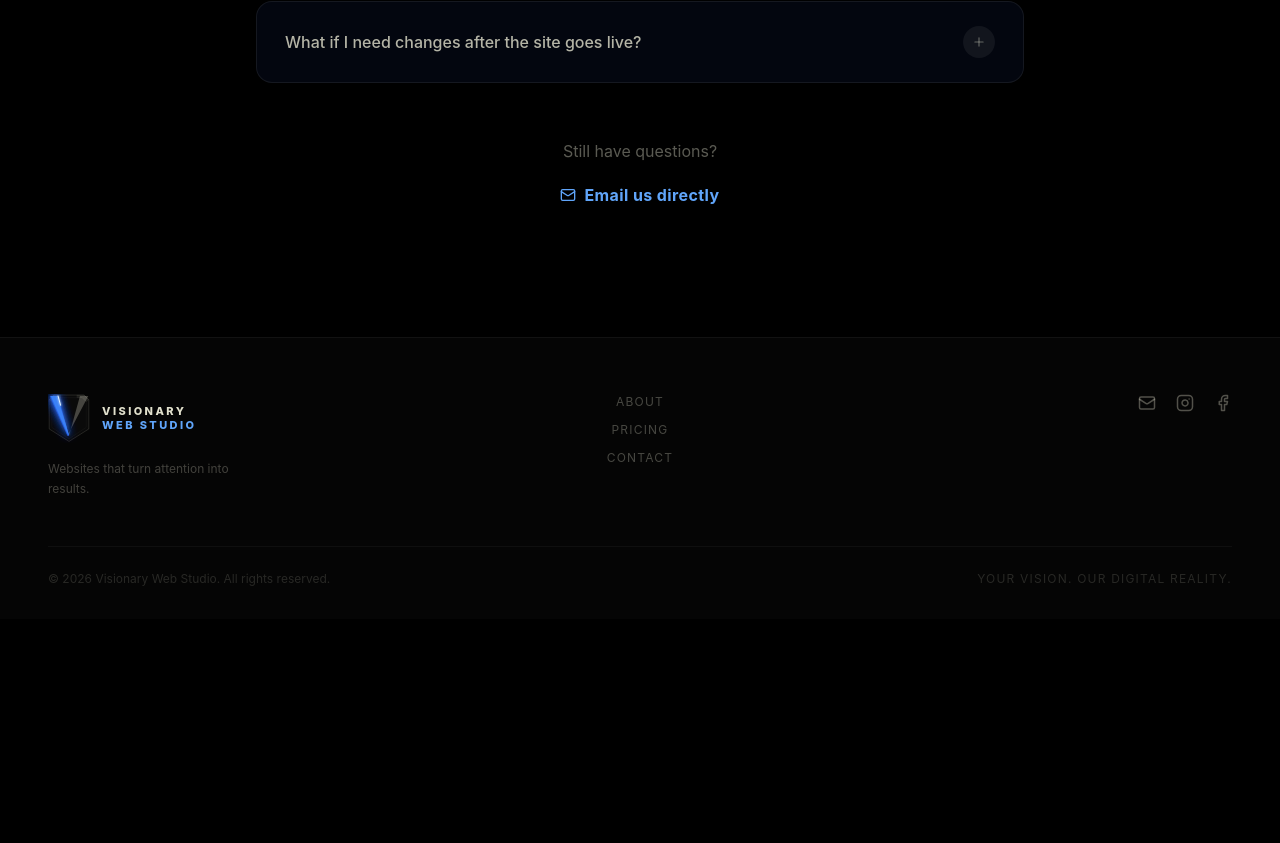
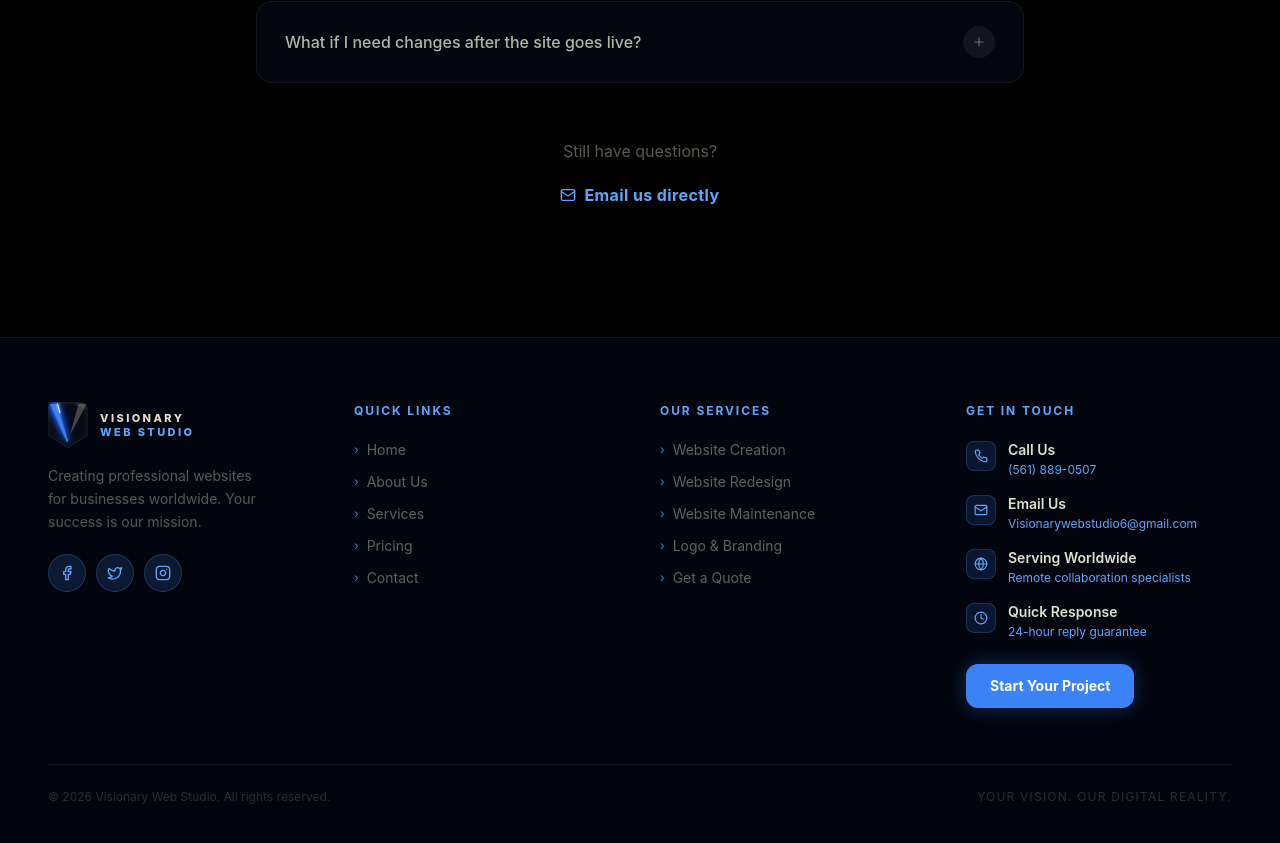
Before and after one commit to traviskenlocean1-oss/VISIONARY, a React (Vite) app: page /contact in a window 1280 px wide. Shown: the part 3440-4283 px from the top of the page. Before the commit the page ends 4059 px from the top, so only its background shows below. Built offline with nearby package versions, Linux system fonts and the light colour scheme.

Commit message:
Footer: full NLS-style layout with logo, links, services, get in touch, social icons

```diff
--- a/src/components/Footer.tsx
+++ b/src/components/Footer.tsx
@@ -1,69 +1,155 @@
 import { Link } from 'react-router-dom'
-import { Instagram, Facebook, Mail } from 'lucide-react'
+import { Instagram, Facebook, Twitter, Mail, Phone, Globe, Clock } from 'lucide-react'
 import VLogo from './VLogo'
+
+const SOCIAL_LINKS = [
+  { icon: <Facebook size={16} />, href: 'https://facebook.com/visionarywebstudio', label: 'Facebook' },
+  { icon: <Twitter size={16} />, href: '#', label: 'Twitter' },
+  { icon: <Instagram size={16} />, href: 'https://instagram.com/visionarywebstudio', label: 'Instagram' },
+]
+
+const QUICK_LINKS = [
+  { label: 'Home', to: '/' },
+  { label: 'About Us', to: '/about' },
+  { label: 'Services', to: '/services' },
+  { label: 'Pricing', to: '/#pricing' },
+  { label: 'Contact', to: '/contact' },
+]
+
+const SERVICES = [
+  { label: 'Website Creation', to: '/services' },
+  { label: 'Website Redesign', to: '/services' },
+  { label: 'Website Maintenance', to: '/services' },
+  { label: 'Logo & Branding', to: '/services' },
+  { label: 'Get a Quote', to: '/contact' },
+]
+
+const CONTACT_ITEMS = [
+  { icon: <Phone size={14} />, label: 'Call Us', value: '(561) 889-0507', href: 'tel:5618890507' },
+  { icon: <Mail size={14} />, label: 'Email Us', value: 'Visionarywebstudio6@gmail.com', href: 'mailto:Visionarywebstudio6@gmail.com' },
+  { icon: <Globe size={14} />, label: 'Serving Worldwide', value: 'Remote collaboration specialists', href: '#' },
+  { icon: <Clock size={14} />, label: 'Quick Response', value: '24-hour reply guarantee', href: '#' },
+]
 
 export default function Footer() {
   return (
-    <footer
-      className="border-t px-6 md:px-12 pt-14 pb-8"
-      style={{ background: '#050505', borderColor: 'rgba(255,255,255,0.05)' }}
+    <footer style={{ background: '#03050e', borderTop: '1px solid rgba(255,255,255,0.06)' }}>
+      <div className="max-w-7xl mx-auto px-6 md:px-12 pt-16 pb-10">
+
+        {/* Main grid */}
+        <div className="grid grid-cols-1 sm:grid-cols-2 lg:grid-cols-4 gap-10 mb-14">
+
+          {/* Col 1 — Logo + description + socials */}
+          <div>
+            <Link to="/"><VLogo size={40} showText={true} /></Link>
+            <p className="mt-4 text-sm leading-relaxed" style={{ color: 'rgba(225,224,204,0.38)', maxWidth: '220px' }}>
+              Creating professional websites for businesses worldwide. Your success is our mission.
+            </p>
+            <div className="flex gap-2.5 mt-5">
+              {SOCIAL_LINKS.map((s) => (
+                <a
+                  key={s.label}
+                  href={s.href}
+                  target={s.href !== '#' ? '_blank' : undefined}
+                  rel="noopener noreferrer"
+                  aria-label={s.label}
+                  className="flex items-center justify-center rounded-full transition-all duration-200"
+                  style={{ width: 38, height: 38, background: 'rgba(59,130,246,0.16)', border: '1px solid rgba(96,165,250,0.22)', color: '#60a5fa' }}
+                  onMouseEnter={(e) => { const el = e.currentTarget as HTMLElement; el.style.background = 'rgba(59,130,246,0.32)'; el.style.borderColor = 'rgba(96,165,250,0.5)'; el.style.color = '#93c5fd' }}
+                  onMouseLeave={(e) => { const el = e.currentTarget as HTMLElement; el.style.background = 'rgba(59,130,246,0.16)'; el.style.borderColor = 'rgba(96,165,250,0.22)'; el.style.color = '#60a5fa' }}
                 >
-      <div className="max-w-7xl mx-auto">
-        <div className="grid grid-cols-1 md:grid-cols-3 gap-10 items-start mb-12">
-          <div>
-            <Link to="/"><VLogo size={42} showText={true} /></Link>
-            <p className="mt-4 text-xs leading-relaxed max-w-[220px]" style={{ color: 'rgba(225,224,204,0.28)' }}>
-              Websites that turn attention into results.
-            </p>
+                  {s.icon}
+                </a>
+              ))}
+            </div>
           </div>
 
-          <nav className="flex flex-col gap-3 md:items-center">
-            {[
-              { label: 'About', href: '/about' },
-              { label: 'Pricing', href: '/#pricing' },
-              { label: 'Contact', href: '/contact' },
-            ].map((l) => (
+          {/* Col 2 — Quick Links */}
+          <div>
+            <p className="text-[12px] font-bold tracking-[0.16em] uppercase mb-5" style={{ color: '#60a5fa' }}>Quick Links</p>
+            <div className="flex flex-col gap-3">
+              {QUICK_LINKS.map((l) => (
                 <Link
-                key={l.href}
-                to={l.href}
-                className="text-xs tracking-widest uppercase transition-colors duration-200"
-                style={{ color: 'rgba(225,224,204,0.3)' }}
+                  key={l.to + l.label}
+                  to={l.to}
+                  className="flex items-center gap-2 text-sm transition-colors duration-200"
+                  style={{ color: 'rgba(225,224,204,0.42)' }}
                   onMouseEnter={(e) => ((e.currentTarget as HTMLElement).style.color = '#E1E0CC')}
-                onMouseLeave={(e) => ((e.currentTarget as HTMLElement).style.color = 'rgba(225,224,204,0.3)')}
+                  onMouseLeave={(e) => ((e.currentTarget as HTMLElement).style.color = 'rgba(225,224,204,0.42)')}
                 >
+                  <span style={{ color: '#3b82f6', fontSize: '12px', lineHeight: 1 }}>›</span>
                   {l.label}
                 </Link>
               ))}
-          </nav>
-
-          <div className="flex md:justify-end gap-5 items-center">
-            <a href="mailto:traviskenlocean1@gmail.com" className="transition-colors duration-200" style={{ color: 'rgba(225,224,204,0.35)' }}
-              onMouseEnter={(e) => ((e.currentTarget as HTMLElement).style.color = '#E1E0CC')}
-              onMouseLeave={(e) => ((e.currentTarget as HTMLElement).style.color = 'rgba(225,224,204,0.35)')}
-              aria-label="Email">
-              <Mail size={18} />
-            </a>
-            <a href="https://instagram.com" target="_blank" rel="noopener noreferrer" className="transition-colors duration-200" style={{ color: 'rgba(225,224,204,0.35)' }}
-              onMouseEnter={(e) => ((e.currentTarget as HTMLElement).style.color = '#E1E0CC')}
-              onMouseLeave={(e) => ((e.currentTarget as HTMLElement).style.color = 'rgba(225,224,204,0.35)')}
-              aria-label="Instagram">
-              <Instagram size={18} />
-            </a>
-            <a href="https://facebook.com" target="_blank" rel="noopener noreferrer" className="transition-colors duration-200" style={{ color: 'rgba(225,224,204,0.35)' }}
-              onMouseEnter={(e) => ((e.currentTarget as HTMLElement).style.color = '#E1E0CC')}
-              onMouseLeave={(e) => ((e.currentTarget as HTMLElement).style.color = 'rgba(225,224,204,0.35)')}
-              aria-label="Facebook">
-              <Facebook size={18} />
-            </a>
             </div>
           </div>
 
+          {/* Col 3 — Our Services */}
+          <div>
+            <p className="text-[12px] font-bold tracking-[0.16em] uppercase mb-5" style={{ color: '#60a5fa' }}>Our Services</p>
+            <div className="flex flex-col gap-3">
+              {SERVICES.map((s) => (
+                <Link
+                  key={s.label}
+                  to={s.to}
+                  className="flex items-center gap-2 text-sm transition-colors duration-200"
+                  style={{ color: 'rgba(225,224,204,0.42)' }}
+                  onMouseEnter={(e) => ((e.currentTarget as HTMLElement).style.color = '#E1E0CC')}
+                  onMouseLeave={(e) => ((e.currentTarget as HTMLElement).style.color = 'rgba(225,224,204,0.42)')}
+                >
+                  <span style={{ color: '#3b82f6', fontSize: '12px', lineHeight: 1 }}>›</span>
+                  {s.label}
+                </Link>
+              ))}
+            </div>
+          </div>
+
+          {/* Col 4 — Get In Touch */}
+          <div>
+            <p className="text-[12px] font-bold tracking-[0.16em] uppercase mb-5" style={{ color: '#60a5fa' }}>Get In Touch</p>
+            <div className="flex flex-col gap-4">
+              {CONTACT_ITEMS.map((item) => (
+                <a
+                  key={item.label}
+                  href={item.href}
+                  className="flex items-start gap-3 no-underline group"
+                  target={item.href.startsWith('http') ? '_blank' : undefined}
+                  rel={item.href.startsWith('http') ? 'noopener noreferrer' : undefined}
+                >
                   <div
-          className="border-t pt-6 flex flex-col sm:flex-row items-center justify-between gap-3 text-xs"
-          style={{ borderColor: 'rgba(255,255,255,0.04)', color: 'rgba(225,224,204,0.16)' }}
+                    className="flex-shrink-0 flex items-center justify-center rounded-lg transition-all duration-200 group-hover:scale-105"
+                    style={{ width: 30, height: 30, background: 'rgba(59,130,246,0.14)', border: '1px solid rgba(96,165,250,0.2)', color: '#60a5fa', marginTop: '1px' }}
                   >
-          <span>© {new Date().getFullYear()} Visionary Web Studio. All rights reserved.</span>
-          <span style={{ letterSpacing: '0.1em' }}>YOUR VISION. OUR DIGITAL REALITY.</span>
+                    {item.icon}
+                  </div>
+                  <div>
+                    <p className="text-sm font-semibold" style={{ color: '#E1E0CC' }}>{item.label}</p>
+                    <p className="text-xs mt-0.5 transition-colors duration-200 group-hover:text-blue-300" style={{ color: '#60a5fa' }}>{item.value}</p>
+                  </div>
+                </a>
+              ))}
+            </div>
+
+            <Link
+              to="/contact"
+              className="inline-flex items-center justify-center mt-6 rounded-xl font-bold text-sm px-6 py-3 transition-all duration-200"
+              style={{ background: '#3b82f6', color: '#fff', boxShadow: '0 0 20px rgba(59,130,246,0.3)' }}
+              onMouseEnter={(e) => { const el = e.currentTarget as HTMLElement; el.style.background = '#2563eb'; el.style.boxShadow = '0 0 32px rgba(59,130,246,0.55)' }}
+              onMouseLeave={(e) => { const el = e.currentTarget as HTMLElement; el.style.background = '#3b82f6'; el.style.boxShadow = '0 0 20px rgba(59,130,246,0.3)' }}
+            >
+              Start Your Project
+            </Link>
+          </div>
+        </div>
+
+        {/* Bottom bar */}
+        <div className="pt-6 flex flex-col sm:flex-row items-center justify-between gap-3" style={{ borderTop: '1px solid rgba(255,255,255,0.05)' }}>
+          <span className="text-xs" style={{ color: 'rgba(225,224,204,0.18)' }}>
+            © {new Date().getFullYear()} Visionary Web Studio. All rights reserved.
+          </span>
+          <span className="text-xs tracking-widest uppercase" style={{ color: 'rgba(225,224,204,0.18)' }}>
+            Your Vision. Our Digital Reality.
+          </span>
         </div>
       </div>
     </footer>
```
Lines whose indentation alone changed are shown as unchanged.
